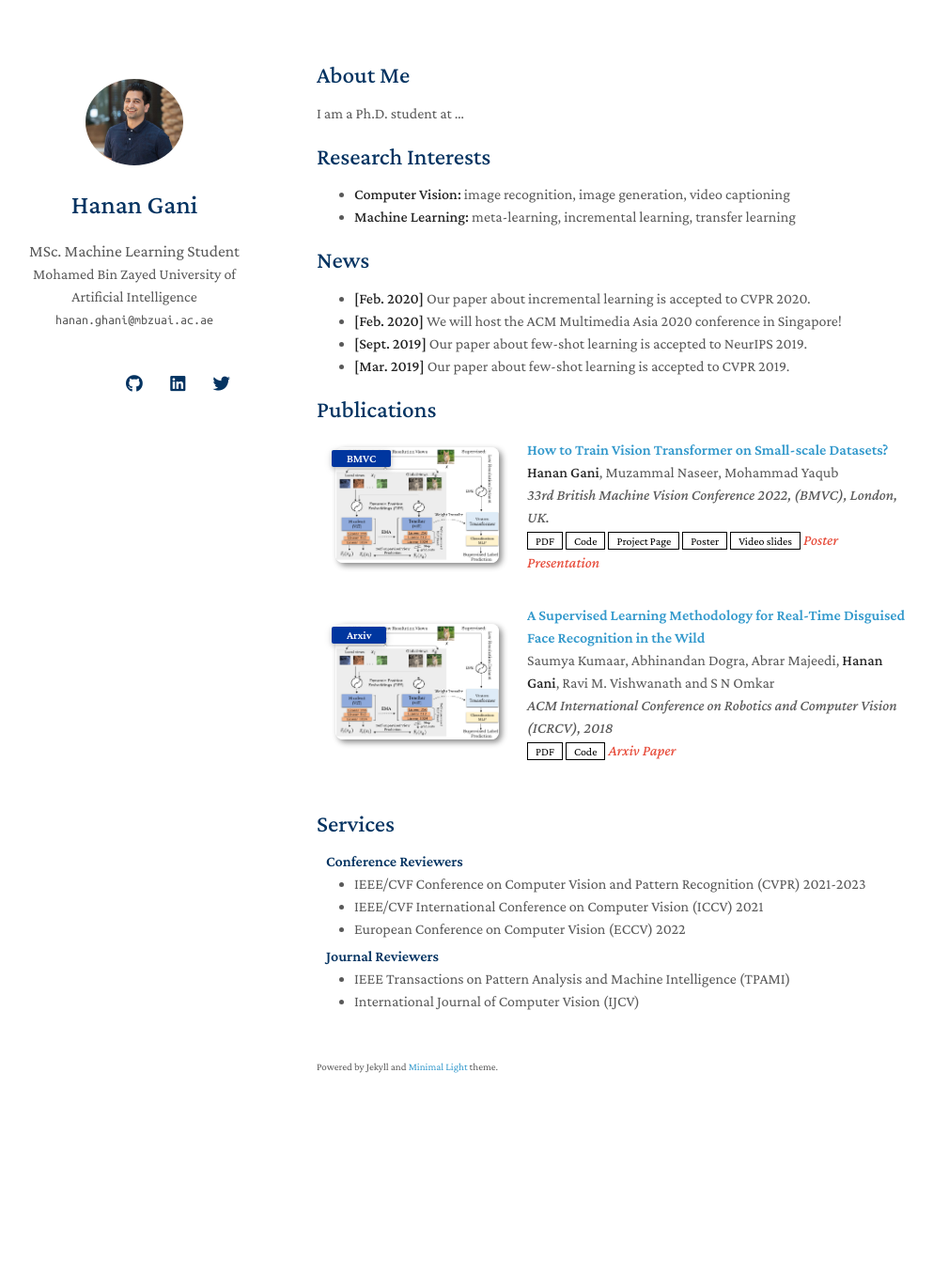
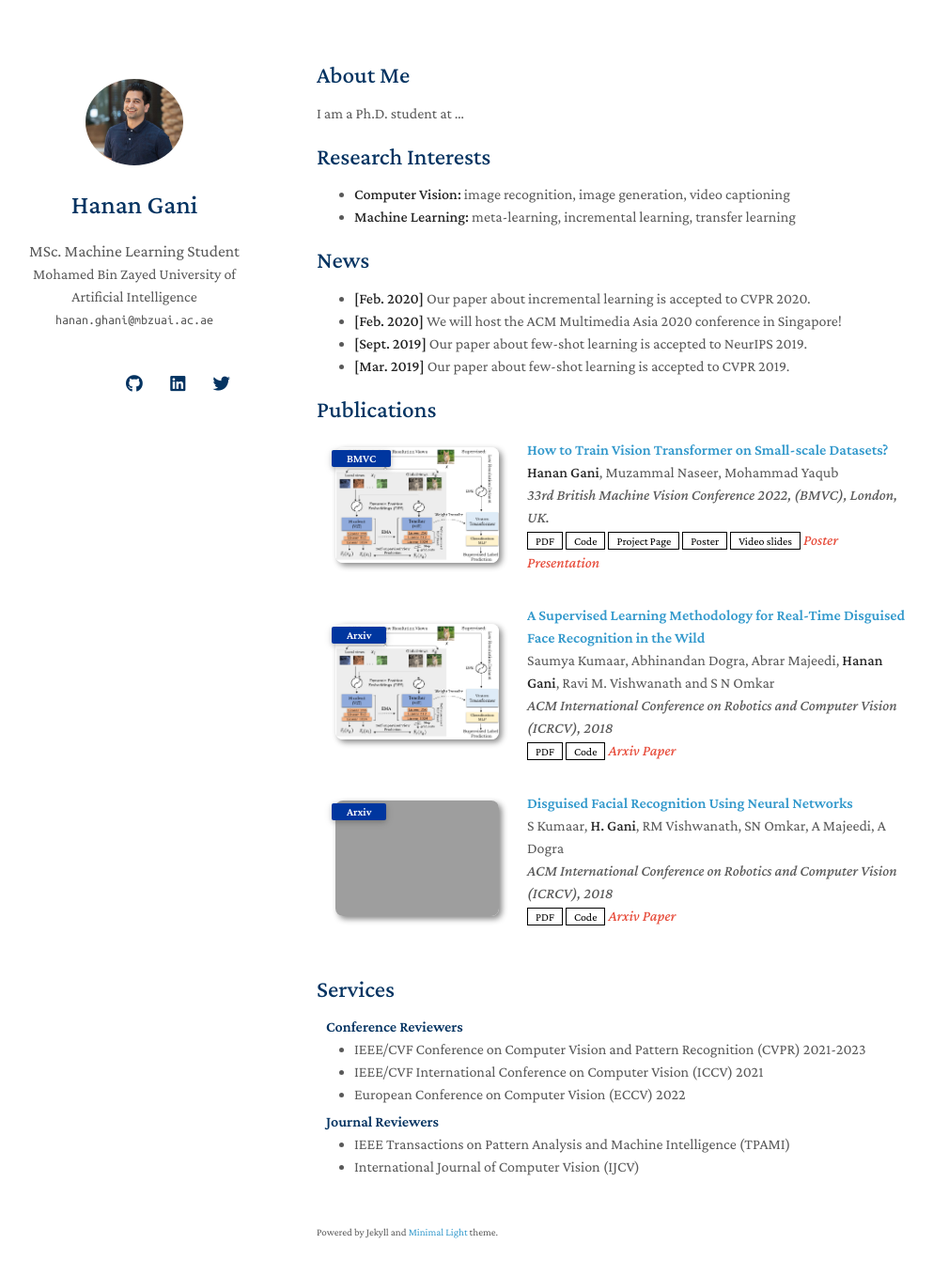
Before and after one commit to muhammadsaadkhankor/muhammadsaadkhankor.github.io, a Jekyll site: the page built from index.md, in a window 1280 px wide and 1392 px high. Shown: the top 1357 px of the window at 94% size, without its empty margins (133-1126 px from the left). Built offline with Jekyll 4.4.1, drawn with Linux system fonts in a browser that asks for light colours; nearby versions of some CDN libraries; a style sheet for code colours, icons or effects is not loaded; our own code applies the rules of GitHub Pages for plain Markdown files; grey boxes are pictures that could not be loaded.

Commit message:
Update publications.md

```diff
--- a/_includes/publications.md
+++ b/_includes/publications.md
@@ -52,5 +52,28 @@
 
 <br>
 
+<li>
+<div class="pub-row">
+
+  <div class="col-sm-3 abbr" style="position: relative;padding-right: 15px;padding-left: 15px;">
+    <img src="assets/img/disguised_1.jpg" class="teaser img-fluid z-depth-1">
+    <abbr class="badge">Arxiv</abbr>
+  </div>
+
+  <div class="col-sm-9" style="position: relative;width: 100%;padding-right: 15px;padding-left: 20px;">
+    <div class="title"><a href="https://arxiv.org/pdf/2002.10211.pdf">Disguised Facial Recognition Using Neural Networks</a></div>
+    <div class="author">S Kumaar, <strong>H. Gani</strong>, RM Vishwanath, SN Omkar, A Majeedi, A Dogra</div>
+    <div class="periodical"><em>ACM International Conference on Robotics and Computer Vision (ICRCV), 2018</em></div>
+    <div class="links">
+      <a href="https://ieeexplore.ieee.org/abstract/document/8600440" class="btn btn-sm z-depth-0" role="button" target="_blank" style="font-size:12px;">PDF</a>
+      <a href="https://github.com/hananshafi/disguised-facial-recog" class="btn btn-sm z-depth-0" role="button" target="_blank" style="font-size:12px;">Code</a>
+      <strong><i style="color:#e74d3c">Arxiv Paper</i></strong>
+    </div>
+  </div>
+</div>
+</li>
+
+<br>
+
 </ol>
 </div>
```
